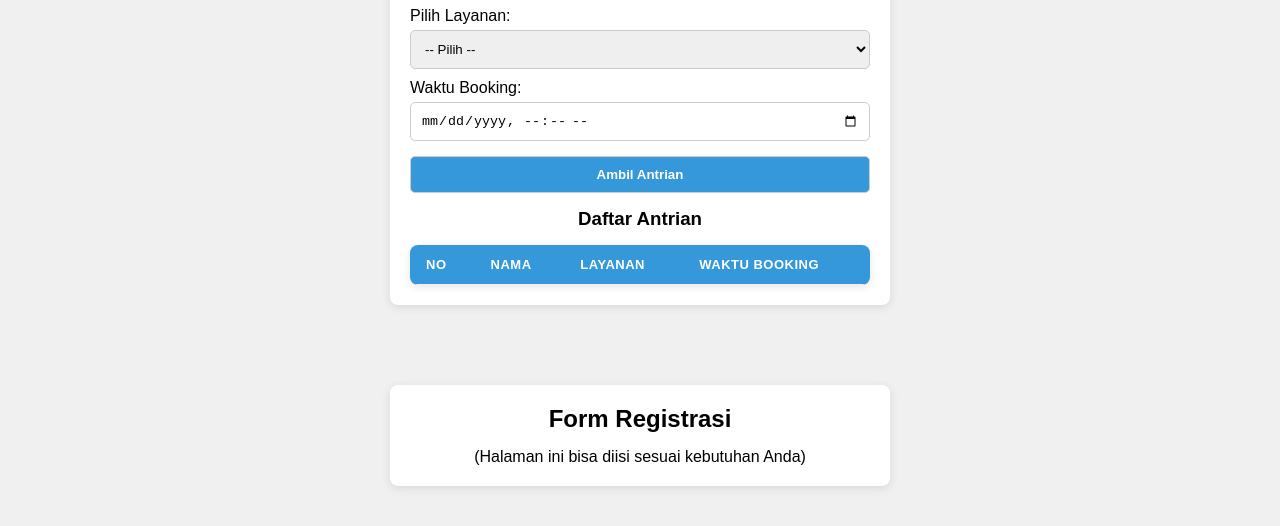
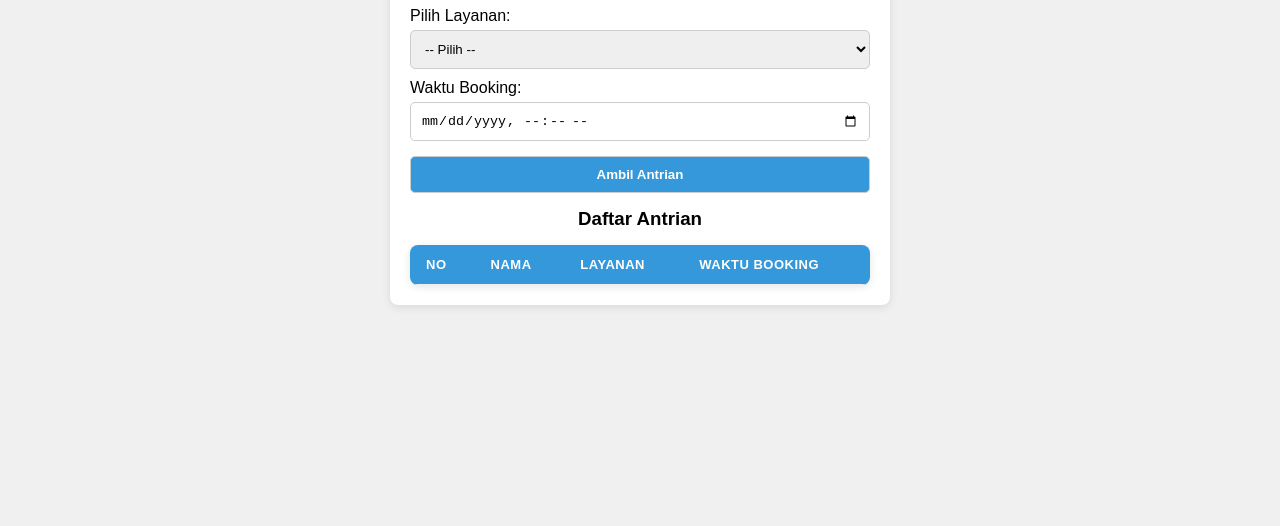
Before and after one commit to ivangdzulfikar/antree, a plain HTML site: page index.html in a window 1280 px wide. Shown: the part 254-780 px from the top of the page. Drawn offline with Linux system fonts and the light colour scheme.

Commit message:
antree test2

```diff
--- a/index.html
+++ b/index.html
@@ -57,10 +57,10 @@
   </div>
 
   <!-- === REGISTRASI PAGE MOCKUP === -->
-  <div class="container" id="daftar">
+  <!-- <div class="container" id="daftar">
     <h2>Form Registrasi</h2>
     <p style="text-align:center;">(Halaman ini bisa diisi sesuai kebutuhan Anda)</p>
-  </div>
+  </div> -->
 
   <script>
     const hamburger = document.getElementById("hamburger");
```
